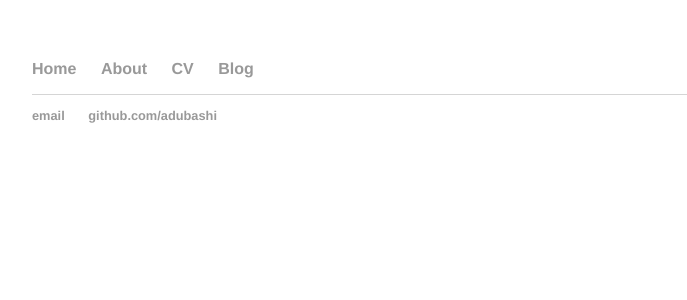
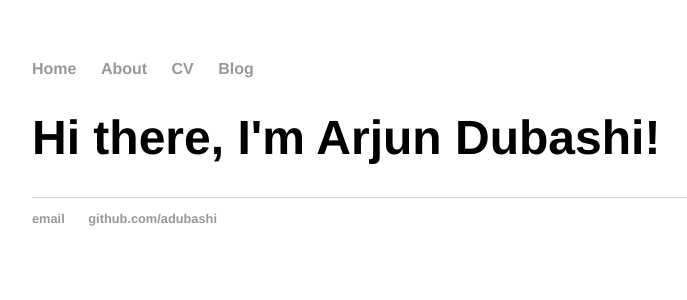
Before and after one commit to adubashi/adubashi.github.io, a Jekyll site: the page built from cv/index.html, in a window 1280 px wide. Shown: the top 300 px of the page, without its empty margins (160-847 px from the left). Built offline with Jekyll 4.4.1, drawn with Linux system fonts in a browser that asks for light colours.

Commit message:
Update index.html

```diff
--- a/cv/index.html
+++ b/cv/index.html
@@ -2,3 +2,7 @@
 layout: default
 title: Resume
 ---
+<div class="resume">
+	<h1>Hi there, I'm Arjun Dubashi!</h1>
+
+</div><!-- /.resume -->
```
